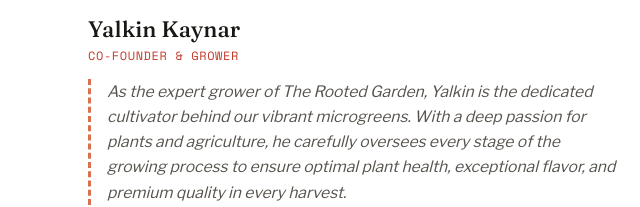
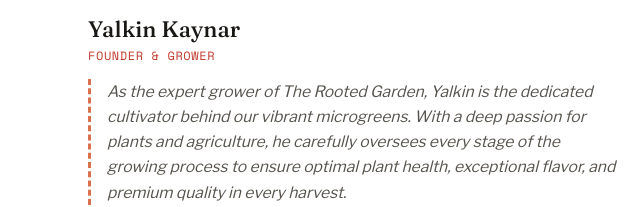
Before and after one commit to TheRootedGarden/rootedgardenwebsite, a plain HTML site: page index.html in a window 1280 px wide. Shown: the part 2977-3184 px from the top of the page, 0-640 px from the left. Drawn offline with nearby package versions, Linux system fonts and the light colour scheme.

Commit message:
Update index.html

```diff
--- a/index.html
+++ b/index.html
@@ -284,7 +284,7 @@
               <img src="images/yalkin.jpg" alt="Yalkin Kaynar, Founder and Grower">
             </figure>
             <h3 class="founder-name">Yalkin Kaynar</h3>
-            <span class="founder-role">Co-Founder &amp; Grower</span>
+            <span class="founder-role">Founder &amp; Grower</span>
             <!--
               EDIT ME: replace with Yalkin's real bio — 2-3
               sentences (about 40-60 words) covering his
```
